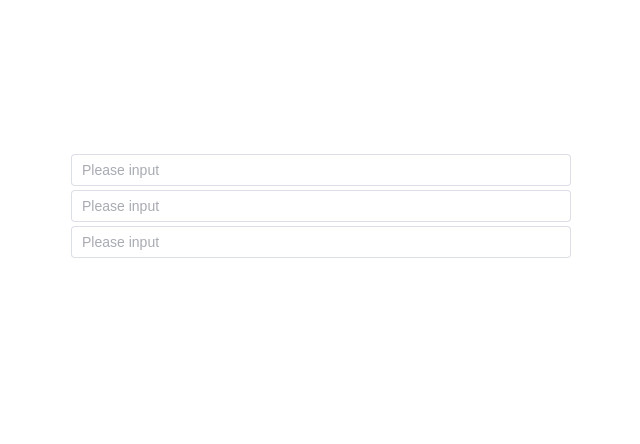
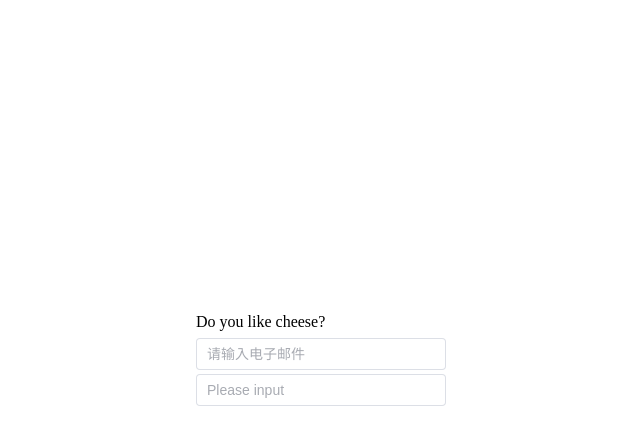
Before and after one commit to 1131176489/my-site, a Vue app: page /Register in a window 1280 px wide. Shown: the top 444 px of the page, without its empty margins (319-959 px from the left). Built offline with nearby package versions, Linux system fonts and the light colour scheme.

Commit message:
删除多于代码

```diff
--- a/src/App.vue
+++ b/src/App.vue
@@ -1,13 +1,9 @@
 
 <template>
-    <component :is=currentComponent[key]></component>
+    <router-view>
+    </router-view>
 </template>
 <script setup lang="ts">
-import Home from "./components/Home.vue"
-import Login from "./components/Login.vue"
-const key = 0
-const currentComponent = [Login, Home,]
 </script>
 <style scoped>
-
 </style>
```
